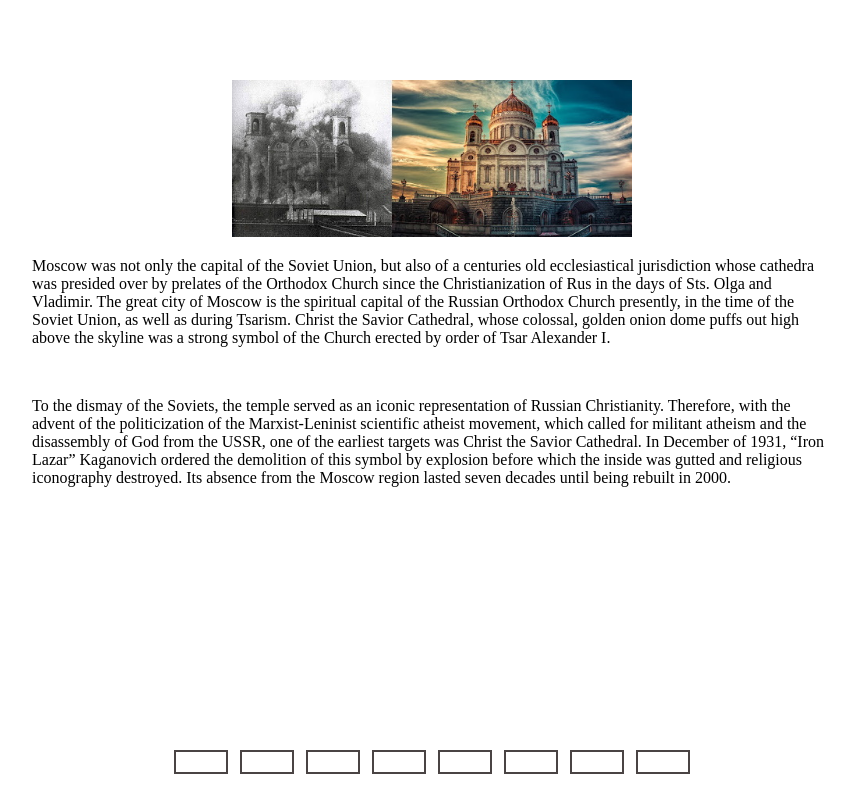
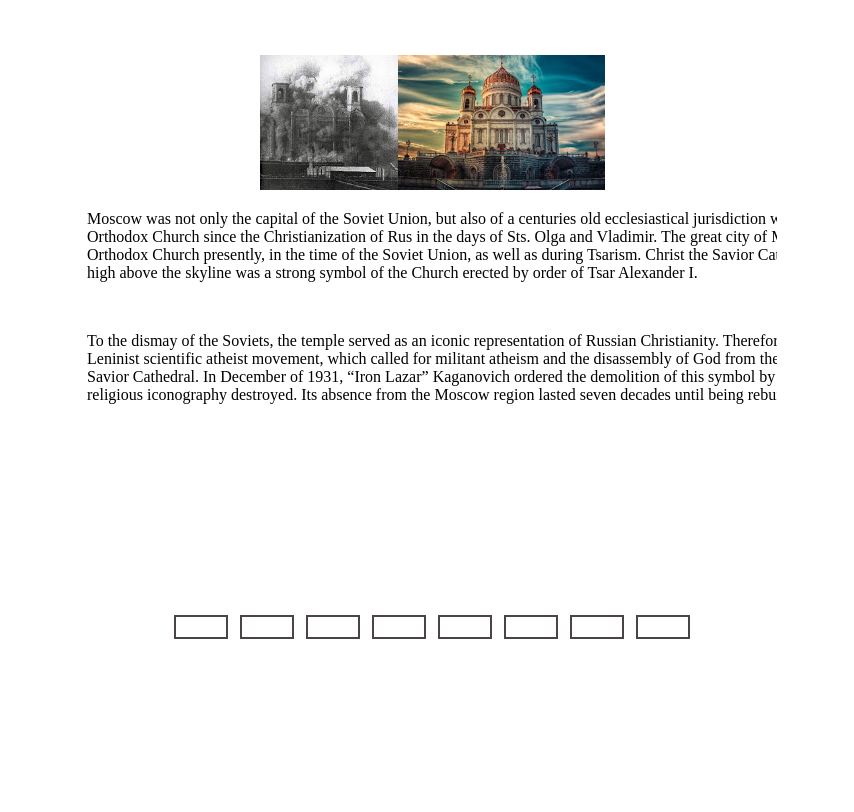
Before and after one commit to denominationalist/denominationalist, a plain HTML site: page present1.html in a window 1280 px wide. Shown: the whole page, without its empty margins (208-1062 px from the left). Drawn offline with Linux system fonts and the light colour scheme.

Commit message:
Update present.css

```diff
--- a/present.css
+++ b/present.css
@@ -4,19 +4,19 @@ body{
   background: #FFFFF;
 }
 .slidershow{
-  width: 800px;
-  height: 800px;
+  width: 690px;
+  height: 690px;
   overflow: hidden;
 }
 .middle{
   position: absolute;
-  top: 60%;
+  top: 50%;
   left: 50%;
   transform: translate(-50%,-50%);
 }
 .words1{
-  width: 100%;
-  height: 100%;
+  width: 150%;
+  height: 150%;
 }
 .navigation{
   position: absolute;
```
